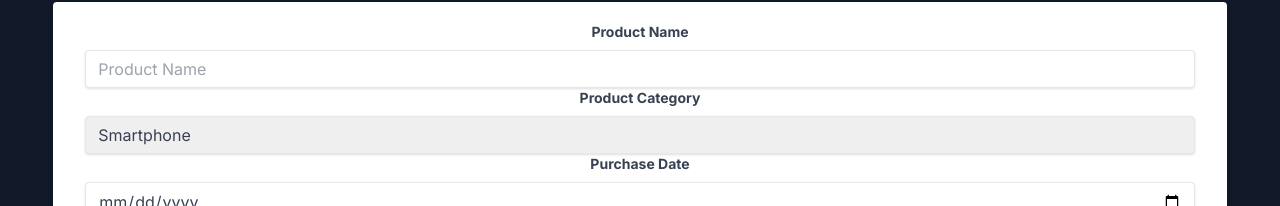
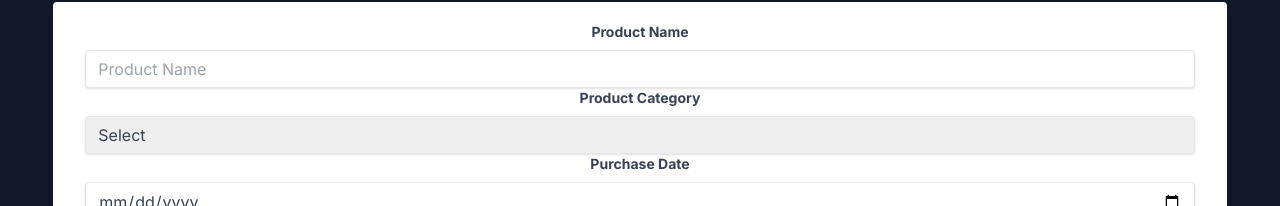
Before and after one commit to Prome-theus/RReward, a Next.js app: page /PostReview in a window 1280 px wide. Shown: the part 240-446 px from the top of the page. Built offline with nearby package versions, Linux system fonts and the light colour scheme; no server answers.

Commit message:
post review upload

```diff
--- a/src/app/PostReview/page.js
+++ b/src/app/PostReview/page.js
@@ -2,7 +2,7 @@
 import React, { useState } from "react";
 import { db, storage } from "../firebase";
 import { collection, addDoc } from "firebase/firestore";
-
+import { ref, uploadBytes, getDownloadURL } from "firebase/storage";
 
 async function addDataToFireStore(
   productname,
@@ -13,13 +13,21 @@ async function addDataToFireStore(
   images
 ) {
   try {
-    const docRef = await addDoc(collection(db, "messages"), {
+    const imageUrls = await Promise.all(
+      images.map(async (image) => {
+        const storageRef = ref(storage, "images/" + image.name);
+        await uploadBytes(storageRef, image);
+        return getDownloadURL(storageRef);
+      })
+    );
+
+    const docRef = await addDoc(collection(db, "reviews"), {
       productname: productname,
       category: category,
       purchaseDate: purchaseDate,
       purchasePrice: purchasePrice,
       productReview: productReview,
-      images: images,
+      images: imageUrls,
     });
     console.log("Document written with ID :", docRef.id);
     return true;
@@ -31,7 +39,7 @@ async function addDataToFireStore(
 
 const PostReview = () => {
   const [productName, setProductName] = useState("");
-  const [category, setCategory] = useState("Select");
+  const [category, setCategory] = useState("");
   const [purchaseDate, setPurchaseDate] = useState("");
   const [purchasePrice, setPurchasePrice] = useState("");
   const [productReview, setProductReview] = useState("");
@@ -49,7 +57,7 @@ const PostReview = () => {
     );
     if (added) {
       setProductName("");
-      setCategory("Select");
+      setCategory("");
       setPurchaseDate("");
       setPurchasePrice("");
       setProductReview("");
@@ -62,7 +70,7 @@ const PostReview = () => {
   const handleImageChange = (e) => {
     const files = Array.from(e.target.files);
     setImages(files);
-  }
+  };
 
   return (
     <div>
@@ -98,44 +106,18 @@ const PostReview = () => {
             Product Category
           </label>
 
-          <select className="shadow appearance-none border rounded w-full py-2 px-3 text-gray-700 leading-tight focus:outline-none focus:shadow-outline">
-            <option
-              selected
-              value="Smartphone"
-              onChange={(e) => setCategory(e.target.value)}
-            >
-              Smartphone
-            </option>
-            <option
-              value="Laptops"
-              onChange={(e) => setCategory(e.target.value)}
-            >
-              Laptops
-            </option>
-            <option
-              value="Smartwatches"
-              onChange={(e) => setCategory(e.target.value)}
-            >
-              Smartwatches
-            </option>
-            <option
-              value="Headphones"
-              onChange={(e) => setCategory(e.target.value)}
-            >
-              Headphones
-            </option>
-            <option
-              value="Home Appliances"
-              onChange={(e) => setCategory(e.target.value)}
-            >
-              Home Appliances
-            </option>
-            <option
-              value="Computer Pheriperal"
-              onChange={(e) => setCategory(e.target.value)}
-            >
-              Computer Pheriperal
-            </option>
+          <select
+            className="shadow appearance-none border rounded w-full py-2 px-3 text-gray-700 leading-tight focus:outline-none focus:shadow-outline"
+            onChange={(e) => setCategory(e.target.value)}
+            value={category}
+          >
+            <option value="">Select</option>
+            <option value="Smartphone">Smartphone</option>
+            <option value="Laptops">Laptops</option>
+            <option value="Smartwatches">Smartwatches</option>
+            <option value="Headphones">Headphones</option>
+            <option value="Home Appliances">Home Appliances</option>
+            <option value="Computer Pheriperal">Computer Peripheral</option>
           </select>
 
           <div className="md:col-span-5">
```
